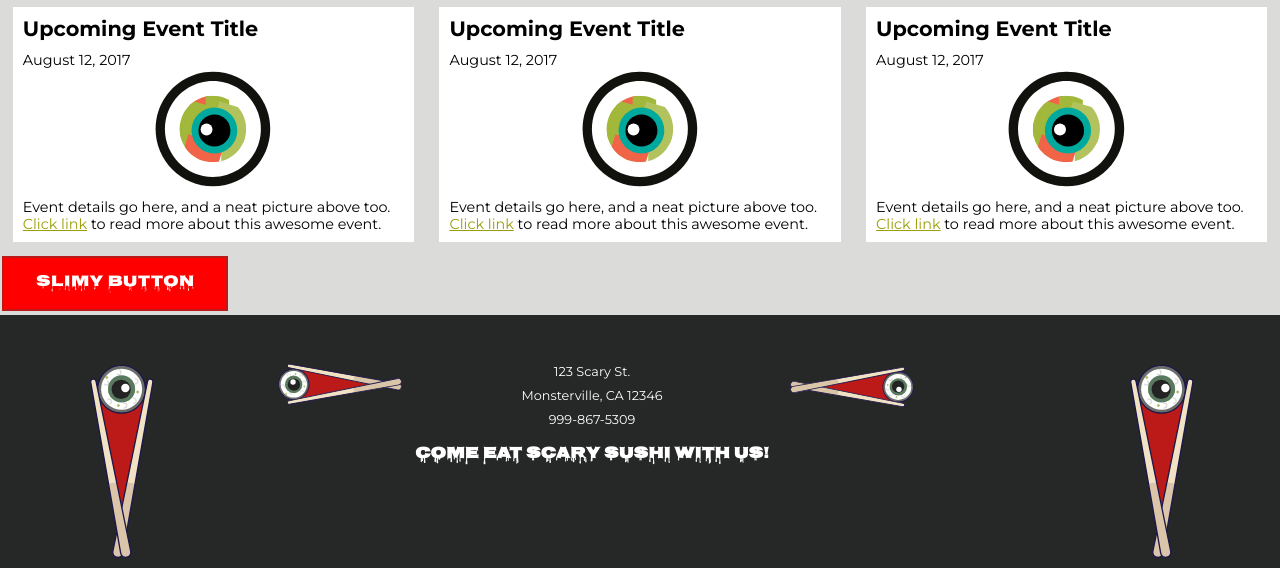
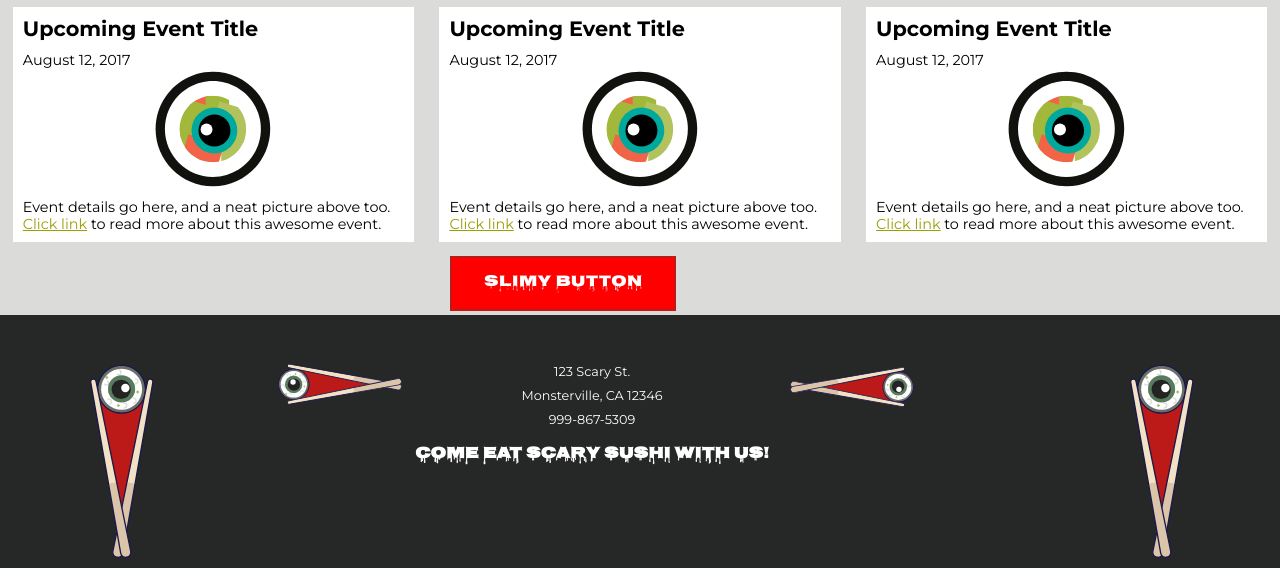
Before and after one commit to lorigibbons/project_final2_gibbons_lori, a plain HTML site: page index.html in a window 1280 px wide. Shown: the part 660-1228 px from the top of the page. Drawn offline with Linux system fonts and the light colour scheme; files whose address does not match are found by name; a web font is replaced by a local one.

Commit message:
Center button

```diff
--- a/css/main.css
+++ b/css/main.css
@@ -31,8 +31,8 @@ article, aside, details, figcaption, figure, main, nav, section, summary {
 }
 /*BUTTON STYLING*/
 .centerbutton {
-  display: block;
   margin: auto;
+  width: 30%;
 }
 .button {
   background-color: white;
@@ -111,6 +111,7 @@ header {
 }
 nav ul li {
   text-align: center;
+  list-style: none;
 }
 nav ul li a {
   text-decoration: none;
```
Also changed, not shown: index.html (indentation only).
